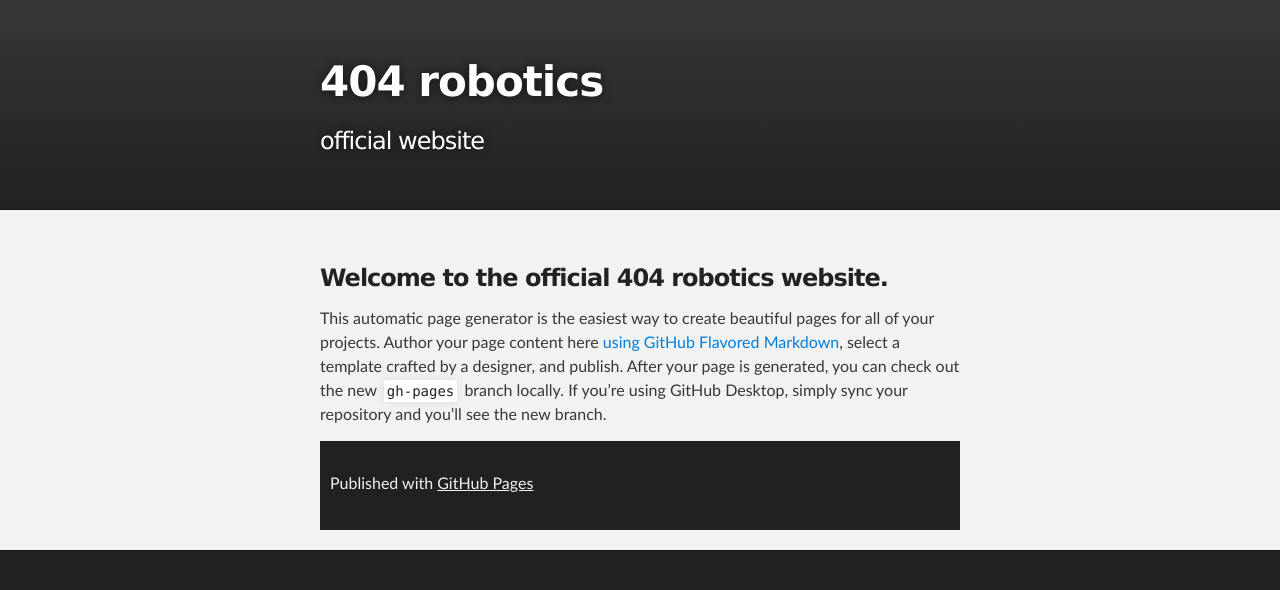
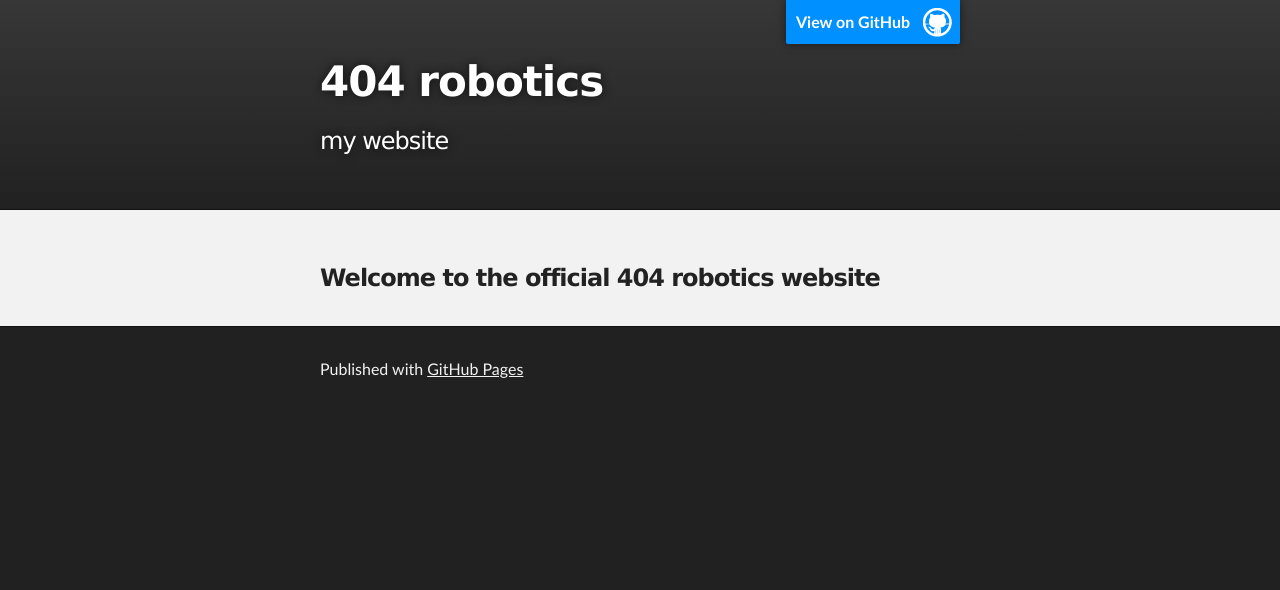
Before and after one commit to tazule/tazule.github.io, a Jekyll site: the page index.html, which Jekyll copies as it is, in a window 1280 px wide. Shown: the top 590 px of the page. Built offline with Jekyll 4.4.1, drawn with Linux system fonts in a browser that asks for light colours.

Commit message:
Replace master branch with page content via GitHub

```diff
--- a/index.html
+++ b/index.html
@@ -4,7 +4,7 @@
   <head>
     <meta charset='utf-8'>
     <meta http-equiv="X-UA-Compatible" content="chrome=1">
-    <meta name="description" content="Tazule.GitHub.io : my website">
+    <meta name="description" content="404 robotics : my website">
 
     <link rel="stylesheet" type="text/css" media="screen" href="stylesheets/stylesheet.css">
 
@@ -16,8 +16,11 @@
     <!-- HEADER -->
     <div id="header_wrap" class="outer">
         <header class="inner">
+          <a id="forkme_banner" href="https://github.com/tazule">View on GitHub</a>
+
           <h1 id="project_title">404 robotics</h1>
-          <h2 id="project_tagline">official website</h2>
+          <h2 id="project_tagline">my website</h2>
+
         </header>
     </div>
 
@@ -25,10 +28,9 @@
     <div id="main_content_wrap" class="outer">
       <section id="main_content" class="inner">
         <h3>
-<a id="welcome-to-github-pages" class="anchor" href="#welcome-to-github-pages" aria-hidden="true"><span aria-hidden="true" class="octicon octicon-link"></span></a>Welcome to the official 404 robotics website.</h3>
-
-<p>This automatic page generator is the easiest way to create beautiful pages for all of your projects. Author your page content here <a href="https://guides.github.com/features/mastering-markdown/">using GitHub Flavored Markdown</a>, select a template crafted by a designer, and publish. After your page is generated, you can check out the new <code>gh-pages</code> branch locally. If you’re using GitHub Desktop, simply sync your repository and you’ll see the new branch.</p>
-
+<a id="welcome-to-the-official-404-robotics-website" class="anchor" href="#welcome-to-the-official-404-robotics-website" aria-hidden="true"><span aria-hidden="true" class="octicon octicon-link"></span></a>Welcome to the official 404 robotics website</h3>
+      </section>
+    </div>
 
     <!-- FOOTER  -->
     <div id="footer_wrap" class="outer">
```
Also changed, not shown: params.json (+2 -2 lines).
